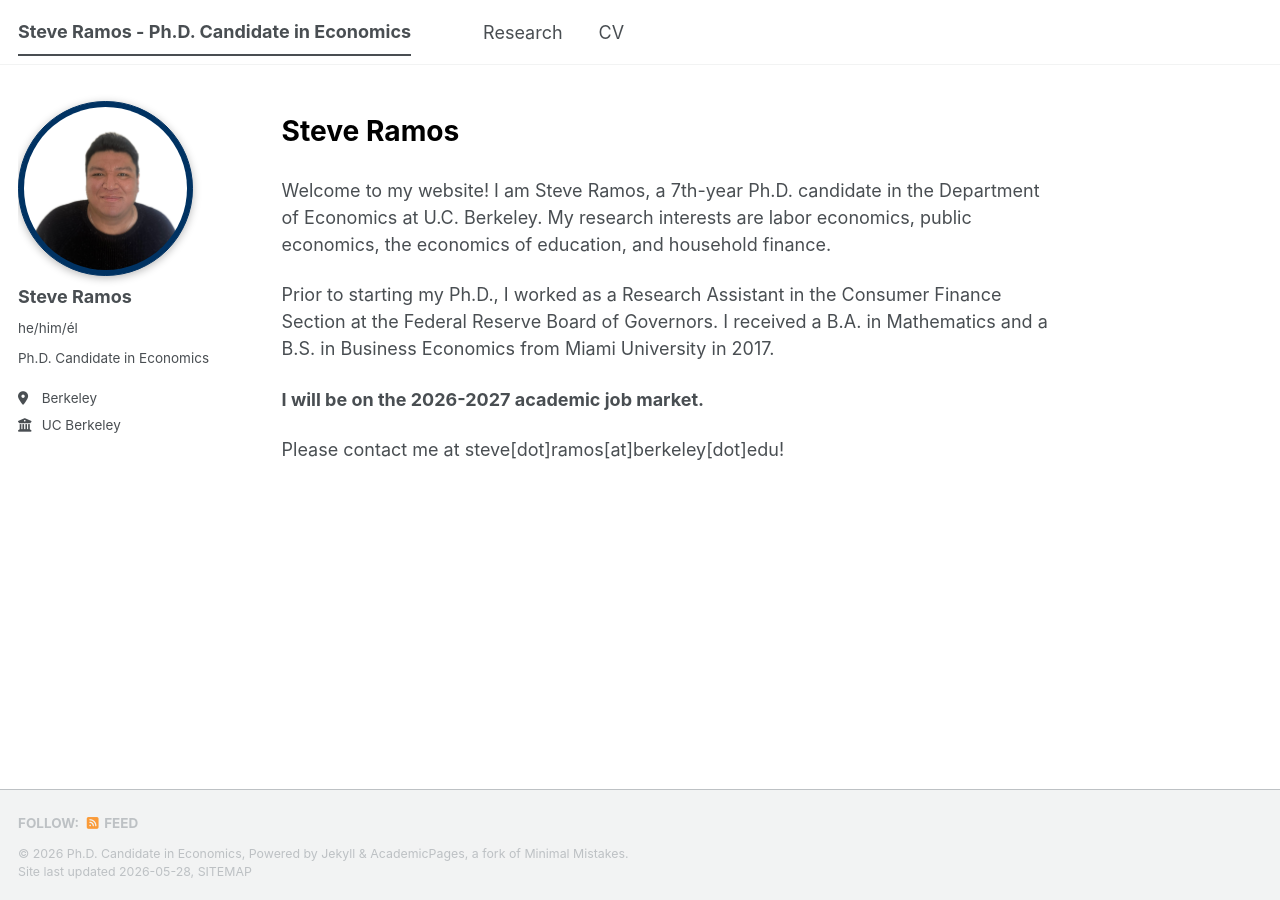
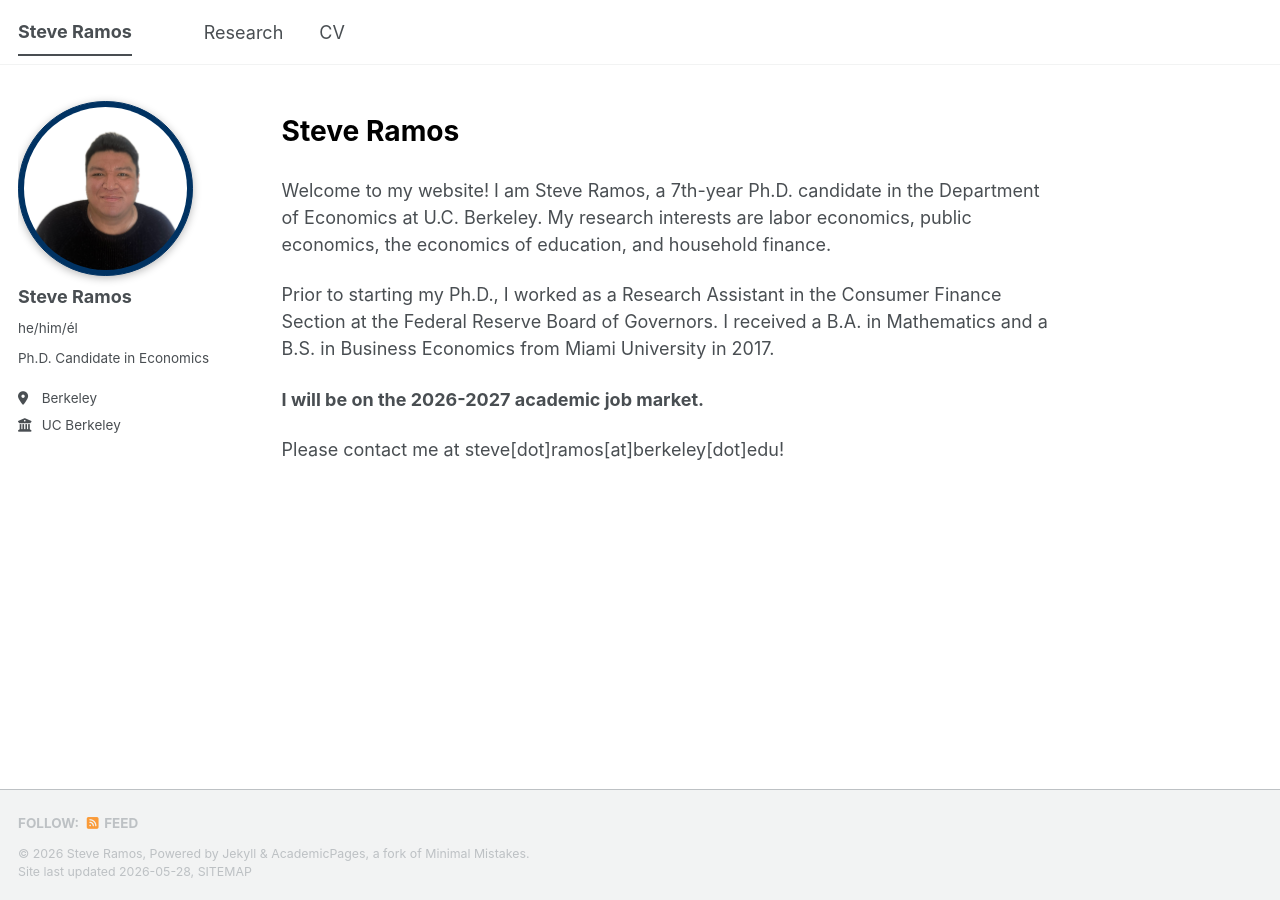
Before and after one commit to ramos-steve/ramos-steve.github.io, a Jekyll site: the page built from _pages/about.md, in a window 1280 px wide. Built offline with Jekyll 4.4.1, drawn with Linux system fonts in a browser that asks for light colours; a script bundle is joined from its source files by our own code; library files that are not in the unit come from our copies.

Commit message:
Update _config.yml

```diff
--- a/_config.yml
+++ b/_config.yml
@@ -9,9 +9,9 @@
 # Basic Site Settings
 locale                   : "en-US"
 site_theme               : "default" # The available themes options are "default", "air", "sunrise", "mint", "dirt" and "contrast"
-title                    : "Steve Ramos - Ph.D. Candidate in Economics"
+title                    : "Steve Ramos"
 title_separator          : "-"
-name                     : &name "Ph.D. Candidate in Economics"
+name                     : &name ""
 description              : &description "Ph.D. Candidate in Economics"   # Update this with a general description of your site, this is the default if not overridden by a page
 url                      : https://ramos-steve.github.io/ # The base hostname & protocol for your site e.g. "https://[your GitHub username].github.io",
                                                            # or if you already have some other page hosted on Github then use "https://[your GitHub username].github.io/[Your Repo Name]"
```
